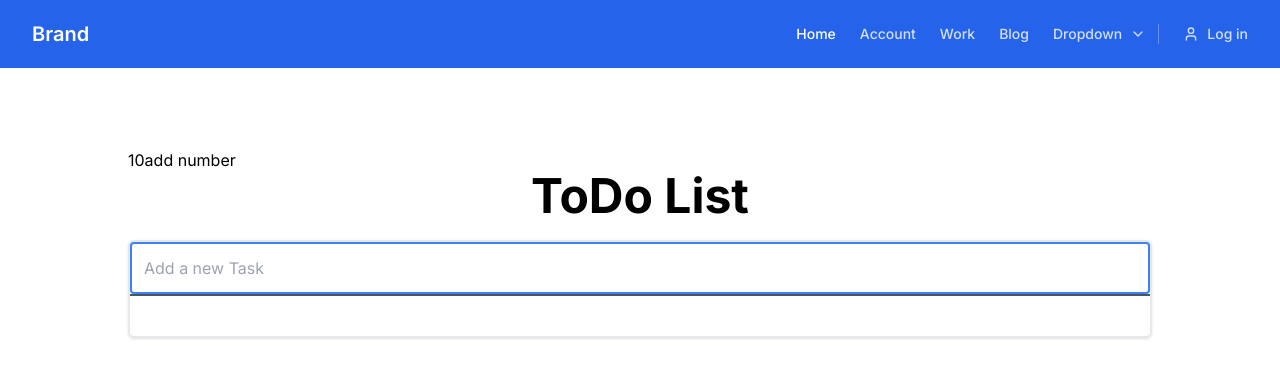
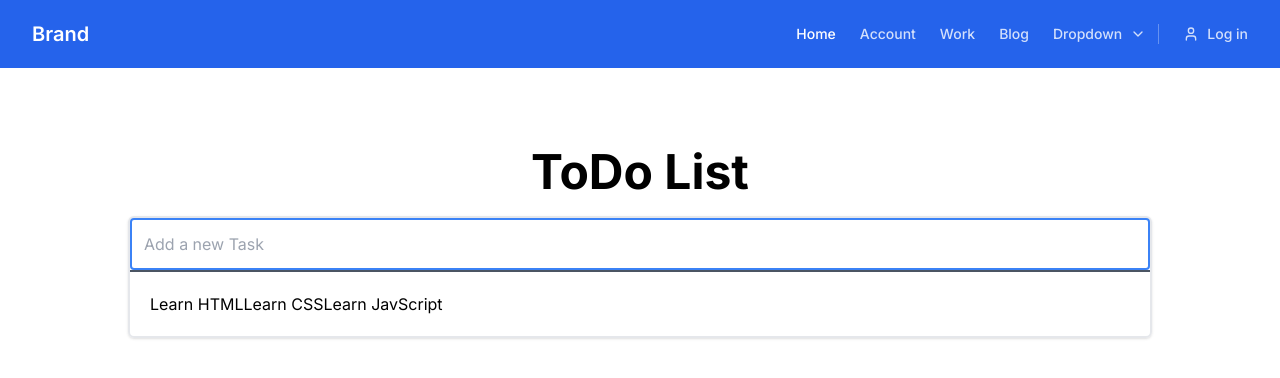
Before and after one commit to agpersonal6104/Section-2, a Next.js app in the folder frontend/: page /todo-list in a window 1280 px wide. Shown: the top 378 px of the page. Built offline with nearby package versions, Linux system fonts and the light colour scheme.

Commit message:
React JS

```diff
--- a/frontend/src/app/todo-list/page.jsx
+++ b/frontend/src/app/todo-list/page.jsx
@@ -3,7 +3,25 @@ import React, { useState } from 'react'
 
 const TodoList = () => {
 
-    const [num, setNum] = useState(10)
+    // const [num, setNum] = useState(10);
+
+    const [taskList, setTaskList] = useState([
+        {
+            text: 'Learn HTML',
+            completed: false,
+            createdAt: new Date()
+        },
+        {
+            text: 'Learn CSS',
+            completed: false,
+            createdAt: new Date()
+        },
+        {
+            text: 'Learn JavScript',
+            completed: false,
+            createdAt: new Date()
+        },
+    ])
 
     const addtask = ( e ) => {
         if(e.code === 'Enter')
@@ -15,8 +33,8 @@ const TodoList = () => {
   return (
     <div className='max-w-[80%] mx-auto'>
 
-        {num}
-        <button onClick={ () => { setNum(num + 1); console.log(num); } }>add number</button>
+        {/* {num} */}
+        {/* <button onClick={ () => { setNum(num + 1); console.log(num); } }>add number</button> */}
 
         <h1 className='text-5xl font-bold text-center'>ToDo List</h1>
 
@@ -33,7 +51,11 @@ const TodoList = () => {
 
             </div>
 
-            <div className='p-5'></div>
+            <div className='p-5'>
+                {
+                    taskList.map( (task) => { return task.text } )
+                }
+            </div>
 
         </div>
 
```
